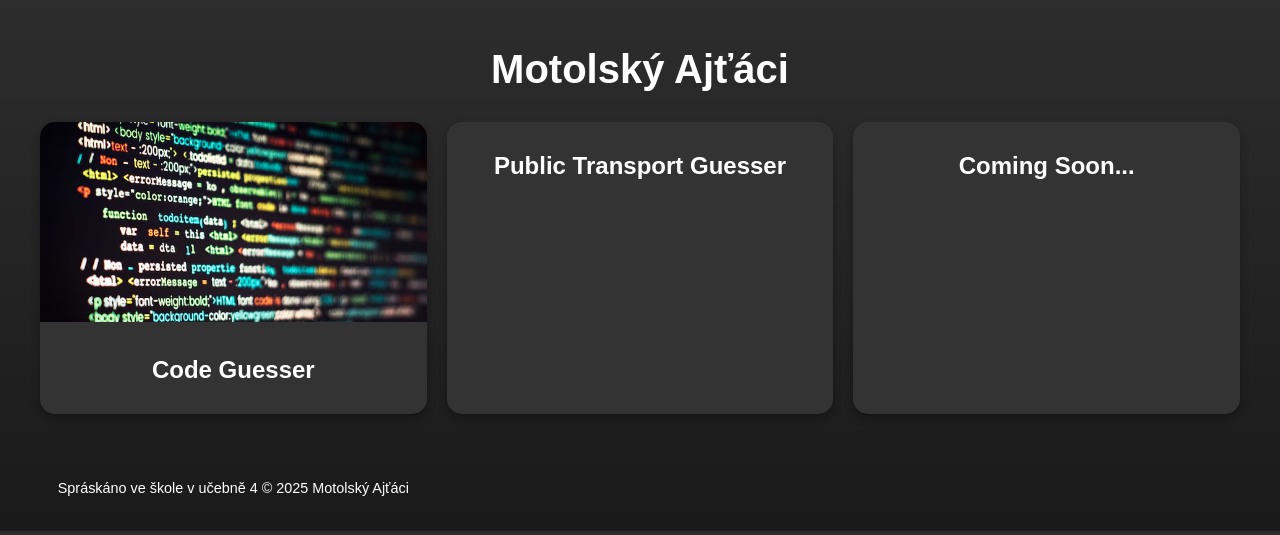
After one commit to Marv140/Motol-Projects, a Flask app: template templates/index.html in a window 1280 px wide. The commit adds this page. Shown: the top 535 px of the page. Run offline with Flask 3, Linux system fonts and the light colour scheme; the template is opened without the code that fills it, so the values that code supplies are empty.

Commit message:
chore(files): reorganization
new index btw :)

```diff
--- a/code_guesser_game/app.py
+++ b/app.py
@@ -9,9 +9,22 @@ questions = LONG_QUESTIONS
 
 @app.route("/")
 def index():
-    # Clear the session so each new visit has a fresh quiz
+    return render_template("index.html")
+
+@app.route('/code_guesser')
+def code_guesser():
     session.clear()
-    return render_template("index.html")
+    return render_template('code_guesser.html')
+
+@app.route('/public_transport_guesser')
+def public_transport_guesser():
+    session.clear()
+    return render_template('coming_soon.html')
+
+@app.route('/coming_soon')
+def coming_soon():
+    session.clear()
+    return render_template('coming_soon.html')
 
 
 @app.route("/get-question", methods=["GET"])
--- /dev/null
+++ b/static/css/index.css
@@ -0,0 +1,57 @@
+body {
+    margin: 0;
+    font-family: Arial, sans-serif;
+    background: linear-gradient(to bottom, #2d2d2d, #1a1a1a);
+    color: white;
+    text-align: center;
+    padding: 20px;
+  }
+  h1 {
+    font-size: 2.5rem;
+    margin-bottom: 30px;
+  }
+  .grid {
+    display: grid;
+    grid-template-columns: repeat(auto-fit, minmax(300px, 1fr));
+    gap: 20px;
+    max-width: 1200px;
+    margin: 0 auto;
+  }
+  .card {
+    background: #333;
+    border-radius: 15px;
+    overflow: hidden;
+    box-shadow: 0 4px 8px rgba(0, 0, 0, 0.3);
+    transition: transform 0.3s ease;
+  }
+  .card:hover {
+    transform: scale(1.05);
+  }
+  .card img {
+    width: 100%;
+    height: 200px;
+    object-fit: cover;
+  }
+  .card-content {
+    padding: 20px;
+  }
+  .card-title {
+    font-size: 1.5rem;
+    margin: 10px 0;
+  }
+  .flag {
+    font-size: 1.2rem;
+  }
+  .card a {
+    text-decoration: none;
+    color: inherit;
+}
+
+
+footer {
+  margin-top: 2rem;
+  font-size: 0.9rem;
+  text-align: center;
+  color: var(--text-light);
+  transition: color var(--transition-speed) ease;
+}
--- /dev/null
+++ b/templates/index.html
@@ -0,0 +1,43 @@
+<!DOCTYPE html>
+<html lang="en">
+<head>
+  <meta charset="UTF-8">
+  <meta name="viewport" content="width=device-width, initial-scale=1.0">
+  <title>Motolský Ajťáci</title>
+  <link rel="stylesheet" href="/static/css/index.css">
+  <link rel="icon" href="/static/images/icon.png" type="image/png">
+</head>
+<body>
+  <h1>Motolský Ajťáci</h1>
+  <div class="grid">
+    <div class="card">
+      <a href="code_guesser">
+        <img src="static/images/games/code_guesser.png" alt="Code Guesser">
+        <div class="card-content">
+          <h2 class="card-title">Code Guesser</h2>
+        </div>
+      </a>
+    </div>
+    <div class="card">
+      <a href="public_transport_guesser">
+        <!-- <img src="" alt=""> -->
+        <div class="card-content">
+          <h2 class="card-title">Public Transport Guesser</h2>
+        </div>
+      </a>
+    </div>
+    <div class="card">
+      <div>
+        <!-- <img src="" alt="Coming Soon"> -->
+        <div class="card-content">
+          <h2 class="card-title">Coming Soon...</h2>
+        </div>
+      </div>
+    </div>
+
+    <footer>
+      <p>Spráskáno ve škole v učebně 4 &copy; 2025 Motolský Ajťáci</p>
+    </footer>
+  </div>
+</body>
+</html>
```
Also changed, not shown: static/css/coming_soon.css (added, +33 -0 lines), templates/code_guesser.html (renamed from code_guesser_game/templates/index.html, +4 -4 lines), templates/coming_soon.html (added, +16 -0 lines), long_snippets.py (renamed from code_guesser_game/long_snippets.py), static/css/code_guesser.css (renamed from code_guesser_game/static/style.css), static/images/games/code_guesser.png (added), static/images/icon.png (renamed from code_guesser_game/static/icon.png), static/js/code_guesser.js (renamed from code_guesser_game/static/script.js).
